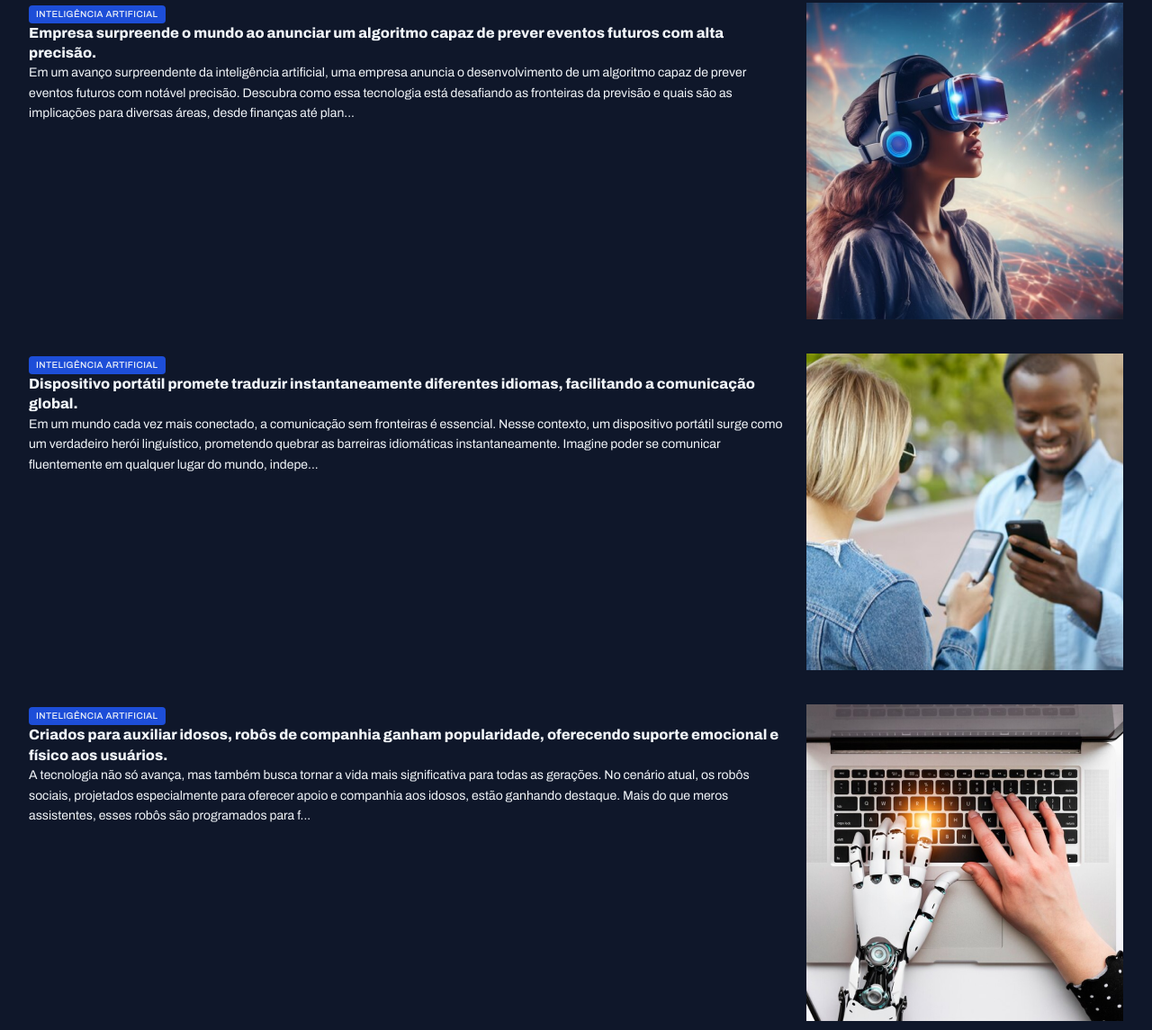
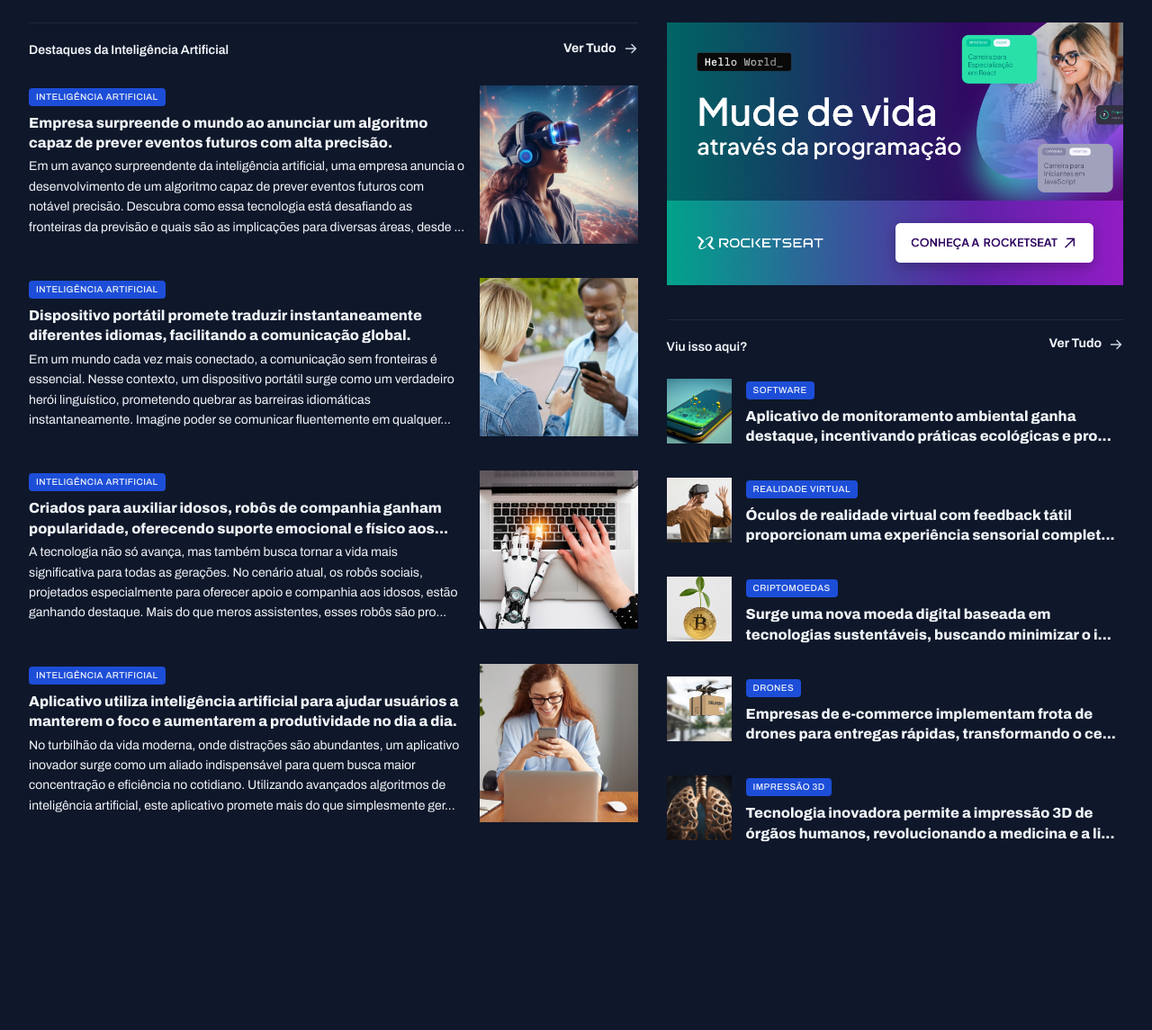
Before and after one commit to Douglasha/PortalNoticias, a plain HTML site: page index.html in a window 1280 px wide. Shown: the part 1038-2183 px from the top of the page at 90% size. After the commit the page ends 2019 px from the top, so only its background shows below. Drawn offline with Linux system fonts and the light colour scheme.

Commit message:
estilizando os ultimos cards

```diff
--- a/index.html
+++ b/index.html
@@ -162,7 +162,7 @@
               Empresa surpreende o mundo ao anunciar um algoritmo capaz de prever eventos futuros com alta precisão.
             </h3>
             <p class="text-sm">
-              Em um avanço surpreendente da inteligência artificial, uma empresa anuncia o desenvolvimento de um algoritmo capaz de prever eventos futuros com notável precisão. Descubra como essa tecnologia está desafiando as fronteiras da previsão e quais são as implicações para diversas áreas, desde finanças até plan...
+              Em um avanço surpreendente da inteligência artificial, uma empresa anuncia o desenvolvimento de um algoritmo capaz de prever eventos futuros com notável precisão. Descubra como essa tecnologia está desafiando as fronteiras da previsão e quais são as implicações para diversas áreas, desde ...
 
             </p>
           </div>
@@ -179,7 +179,7 @@
               Dispositivo portátil promete traduzir instantaneamente diferentes idiomas, facilitando a comunicação global.
             </h3>
             <p class="text-sm">
-              Em um mundo cada vez mais conectado, a comunicação sem fronteiras é essencial. Nesse contexto, um dispositivo portátil surge como um verdadeiro herói linguístico, prometendo quebrar as barreiras idiomáticas instantaneamente. Imagine poder se comunicar fluentemente em qualquer lugar do mundo, indepe...
+              Em um mundo cada vez mais conectado, a comunicação sem fronteiras é essencial. Nesse contexto, um dispositivo portátil surge como um verdadeiro herói linguístico, prometendo quebrar as barreiras idiomáticas instantaneamente. Imagine poder se comunicar fluentemente em qualquer...
 
             </p>
           </div>
@@ -193,10 +193,10 @@
           <div>
             <span class="content-tag">Inteligência Artificial</span>
             <h3 class="text-xl">
-              Criados para auxiliar idosos, robôs de companhia ganham popularidade, oferecendo suporte emocional e físico aos usuários.
+              Criados para auxiliar idosos, robôs de companhia ganham popularidade, oferecendo suporte emocional e físico aos...
             </h3>
             <p class="text-sm">
-              A tecnologia não só avança, mas também busca tornar a vida mais significativa para todas as gerações. No cenário atual, os robôs sociais, projetados especialmente para oferecer apoio e companhia aos idosos, estão ganhando destaque. Mais do que meros assistentes, esses robôs são programados para f...
+              A tecnologia não só avança, mas também busca tornar a vida mais significativa para todas as gerações. No cenário atual, os robôs sociais, projetados especialmente para oferecer apoio e companhia aos idosos, estão ganhando destaque. Mais do que meros assistentes, esses robôs são pro...
 
             </p>
           </div>
@@ -213,7 +213,7 @@
               Aplicativo utiliza inteligência artificial para ajudar usuários a manterem o foco e aumentarem a produtividade no dia a dia.
             </h3>
             <p class="text-sm">
-              No turbilhão da vida moderna, onde distrações são abundantes, um aplicativo inovador surge como um aliado indispensável para quem busca maior concentração e eficiência no cotidiano. Utilizando avançados algoritmos de inteligência artificial, este aplicativo promete mais do que simplesmente gerenci...
+              No turbilhão da vida moderna, onde distrações são abundantes, um aplicativo inovador surge como um aliado indispensável para quem busca maior concentração e eficiência no cotidiano. Utilizando avançados algoritmos de inteligência artificial, este aplicativo promete mais do que simplesmente ger...
 
 
             </p>
@@ -227,7 +227,7 @@
 
     </section>
 
-    <div>
+    <aside>
       <div id="ads">
         <img src="assets/Ads.png" alt="">
       </div>
@@ -322,7 +322,7 @@
 
 
       </section>
-    </div>
+    </aside>
 
   </main>
 </body>
--- a/styles/global.css
+++ b/styles/global.css
@@ -51,8 +51,16 @@ img {
 }
 
 main {
-  margin-top: 40px;
-  gap: 40px;
+  margin-block: 40px;
+  row-gap: 80px;
+  column-gap: 32px;
+
+  grid-template-columns: 2fr 1.5fr;
+
+  grid-template-areas:
+    "featured featured"
+    "weekly weekly"
+    "ai aside";
 }
 
 .content-tag {
--- a/styles/section.css
+++ b/styles/section.css
@@ -22,6 +22,8 @@ section header {
 }
 
 #featured {
+
+  grid-area: featured;
   img{
     height: 100%;
     object-fit: cover;
@@ -64,6 +66,8 @@ section header {
 
 #weekly {
 
+  grid-area: weekly;
+
   &>div{
     grid-template-columns: repeat(4, 1fr);
   }
@@ -88,3 +92,37 @@ section header {
     }
   }
 }
+
+#ai {
+
+  grid-area: ai;
+
+  img{
+    width: 176px;
+    aspect-ratio: 1/1;
+    object-fit: cover;
+  }
+
+  h3{
+    margin-block: 8px 4px;
+  }
+}
+
+aside {
+  grid-area: aside;
+}
+
+#more {
+
+  margin-top: 32px;
+
+  h3{
+    margin-top: 8px;
+  }
+  img {
+    width: 72px;
+    aspect-ratio: 1/1;
+    object-fit: cover;
+
+  }
+}
```
